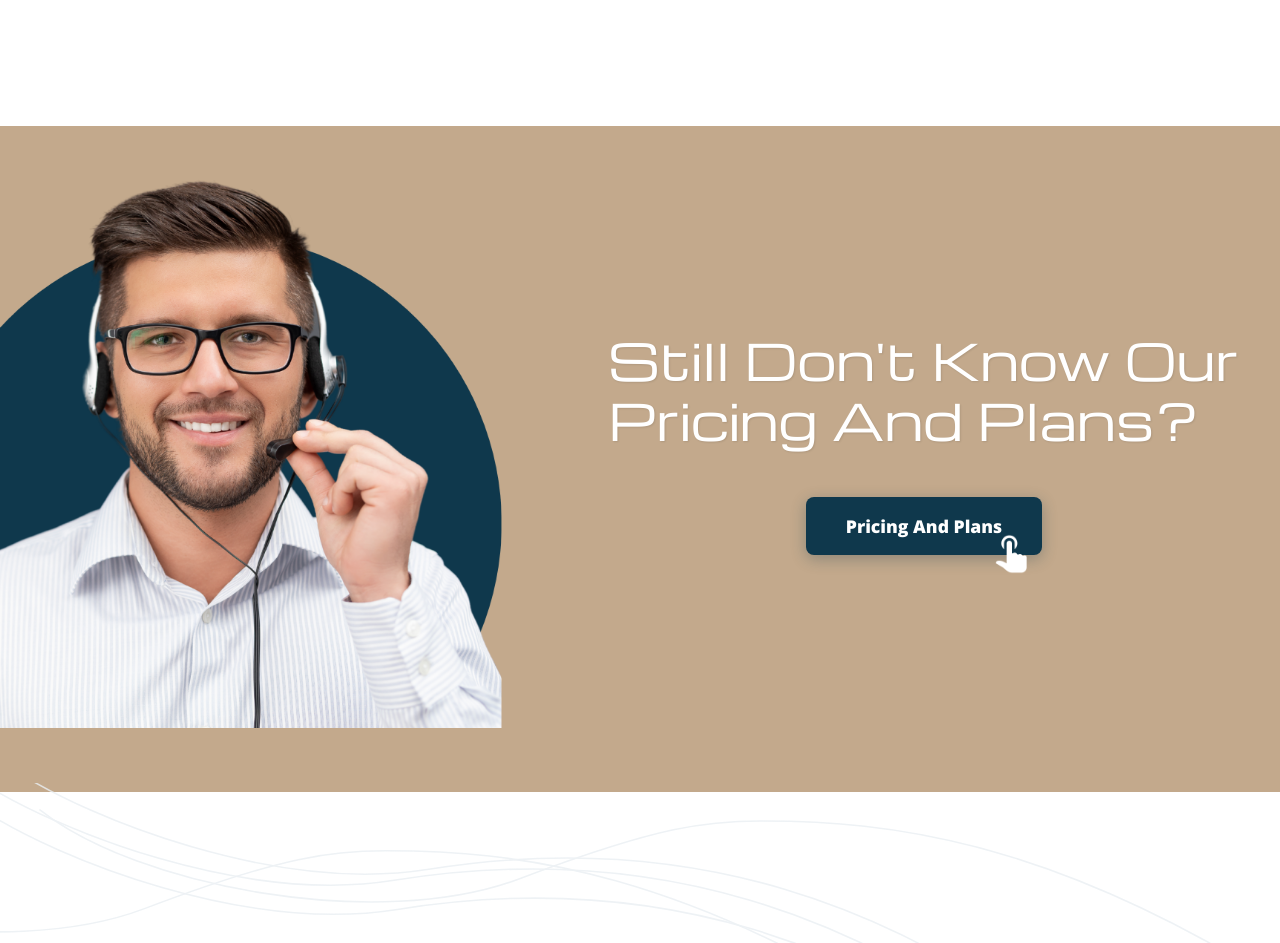
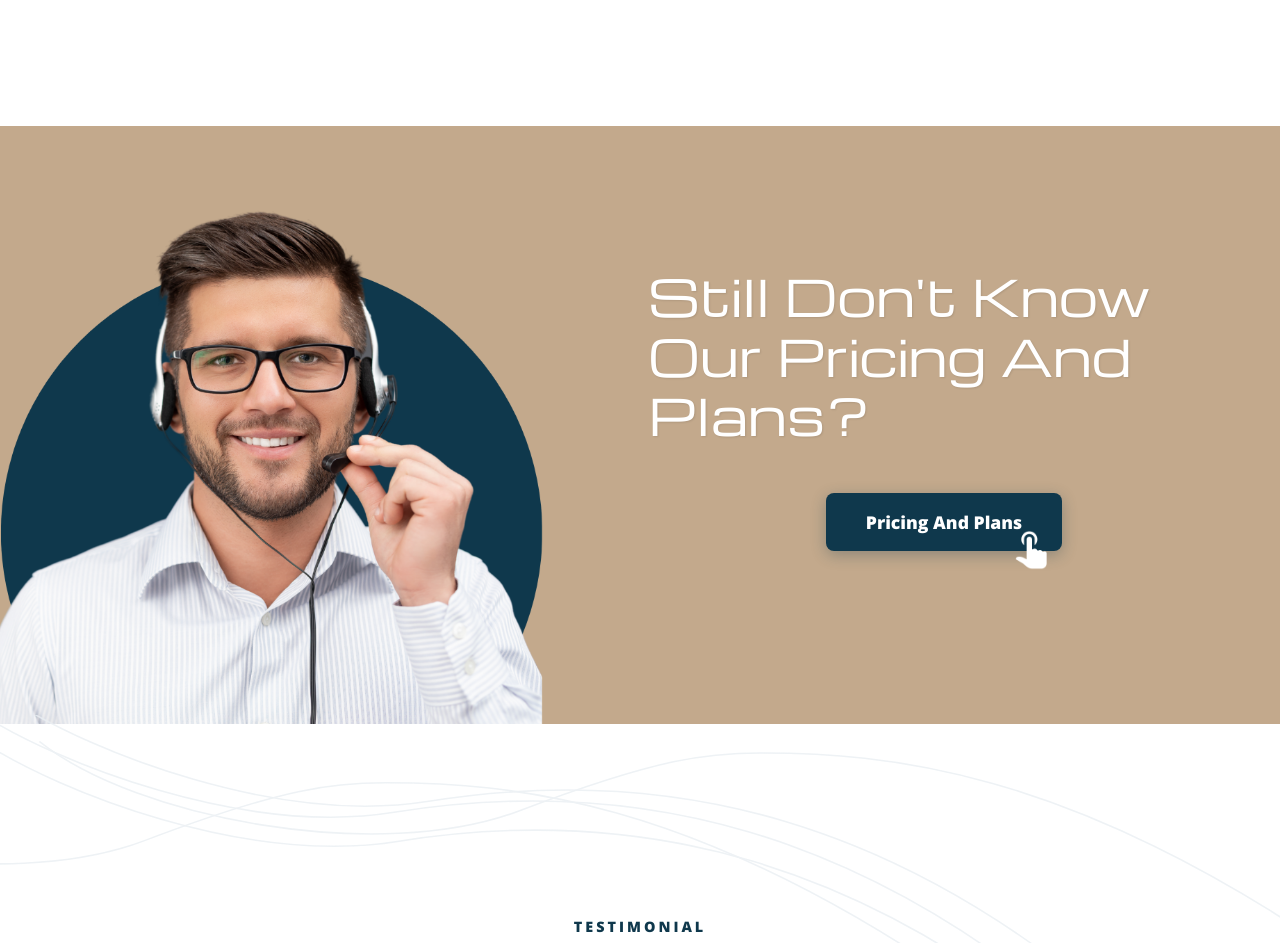
Before and after one commit to iancontre/pruebaAssistme, a React (Vite) app: page /faqs in a window 1280 px wide. Shown: the part 1949-2892 px from the top of the page. Built offline with nearby package versions, Linux system fonts and the light colour scheme.

Commit message:
Otras modificaciones de diseño

```diff
--- a/src/components/Intersection/Intersection.css
+++ b/src/components/Intersection/Intersection.css
@@ -3,7 +3,7 @@
   padding: 2rem 2rem 4rem 2rem;
   margin: 4rem 0;
   position: relative;
-  overflow-x: hidden;
+  overflow: hidden;
   min-height: 70vh;
 }
 
@@ -20,15 +20,17 @@
   flex: 1;
   display: flex;
   justify-content: center;
-  align-items: center;
-  margin-left: -10rem;
+  align-items: flex-end;
+  margin-left: -5rem;
+  margin-bottom: -2rem;
 }
 
 .intersection-image {
   width: 100%;
   height: 100%;
   object-fit: cover;
-  object-position: center;
+  object-position: bottom center;
+  transform: translateY(2rem);
 }
 
 .intersection-text-section {
--- a/src/components/Testimonials/Testimonials.tsx
+++ b/src/components/Testimonials/Testimonials.tsx
@@ -137,7 +137,7 @@ const Testimonials: React.FC = () => {
               className="linea-fondo-bg"
             />
           </div>
-          <p className="testimonials-subtitle">Discover why businesses choose Assist-Me for their virtual assistant needs</p>
+          <p className="testimonials-subtitle">testimonial</p>
           <h2 className="testimonials-title">What Our Clients Say</h2>
         </div>
 
--- a/src/components/objetives/Objetives.css
+++ b/src/components/objetives/Objetives.css
@@ -150,7 +150,7 @@
     border-bottom-right-radius: 18px;
     top:1px ;
     right: 10.4%;
-    margin-top: -3px;
+    margin-top: 55px;
   }
   .objetivo-2 .figure{
     background-color: #8DA9C9;
@@ -162,7 +162,7 @@
     border-top-right-radius: 18px;
     border-bottom-right-radius: 18px;
     top:1px ;
-    margin-top: 24%;
+    margin-top: 17px;
     right: 10.4%;
   }
   .objetivo-3 .figure{
@@ -175,7 +175,7 @@
     border-top-right-radius: 18px;
     border-bottom-right-radius: 18px;
     top:1px ;
-    margin-top: 7%;
+    margin-top: 1px;
     right: 10.4%;
   }
   .objetivo-4 .figure{
```
